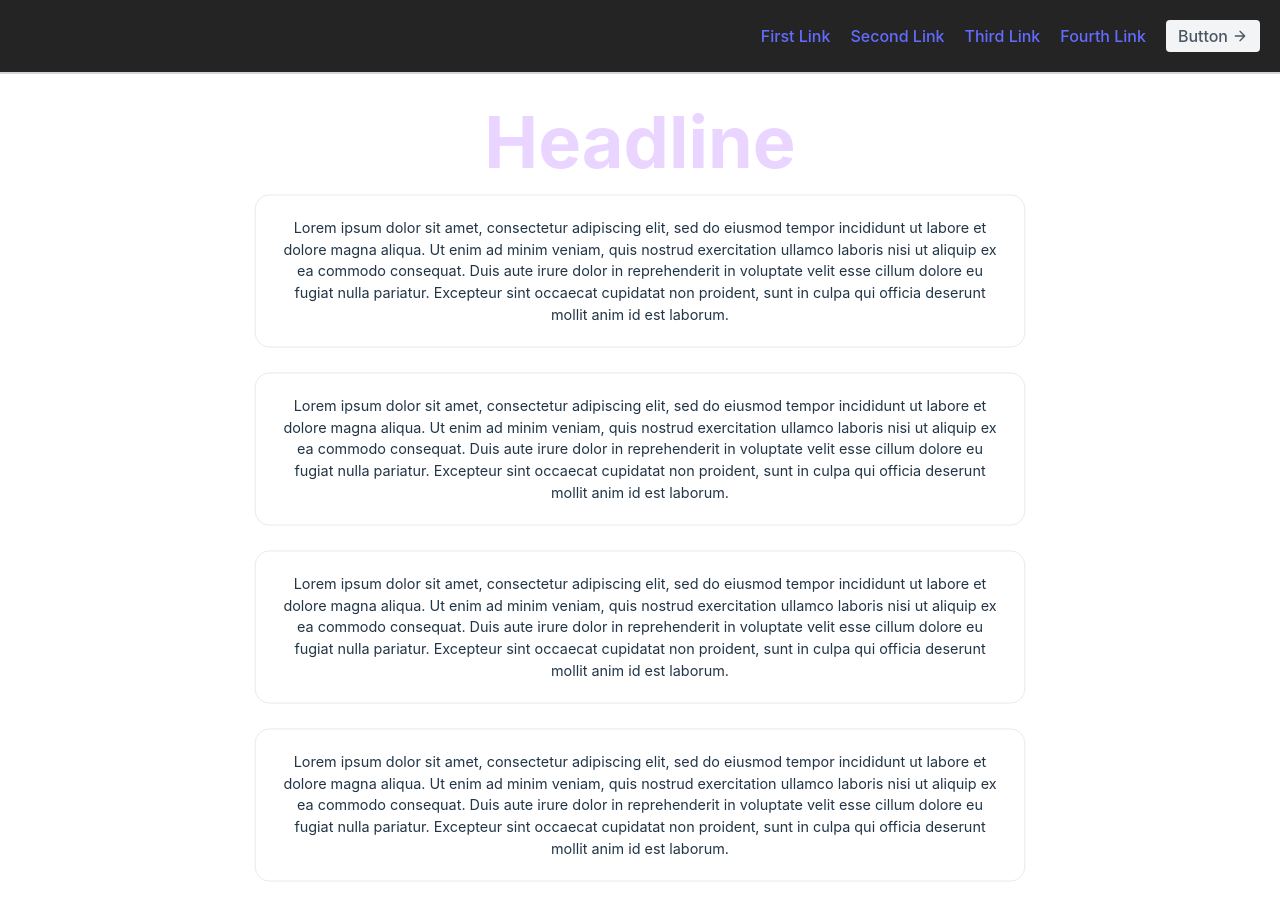
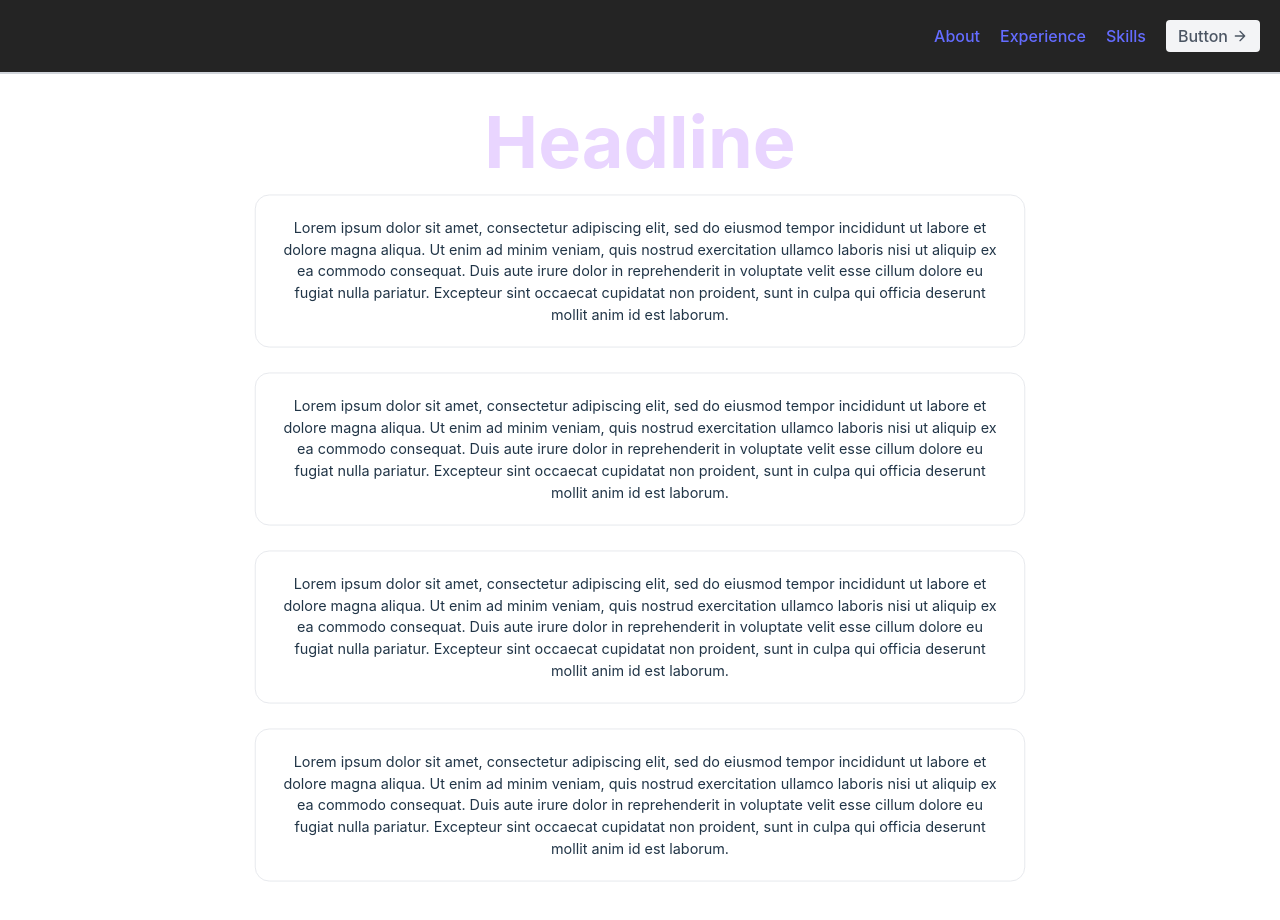
Before and after one commit to abaydar/portfolio-tailwind-css, a React (Vite) app: page / in a window 1280 px wide. Shown: the top 920 px of the page. Built offline with nearby package versions, Linux system fonts and the light colour scheme.

Commit message:
add custom link component for navigation

```diff
--- a/src/App.tsx
+++ b/src/App.tsx
@@ -1,5 +1,5 @@
 import './App.css'
-import Header from './header'
+import Header from './components/header'
 
 function App() {
   return (
--- a/src/header.tsx
+++ b/src/components/header.tsx
@@ -1,4 +1,5 @@
-
+import { navigationLinks } from "../lib/data/navigationLinks"
+import CustomLink from "./link"
 
 const Header = () => {
   return (
@@ -6,10 +7,11 @@ const Header = () => {
       <header className="sticky bg-[#242424] text-gray-600 body-font z-10 w-screen top-0 left-0 border-b-2 border-gray-300">
         <div className="container mx-auto flex flex-wrap p-5 flex-col md:flex-row items-center">
           <nav className="md:ml-auto flex flex-wrap items-center text-base justify-center">
-            <a className="mr-5 hover:text-gray-900">First Link</a>
-            <a className="mr-5 hover:text-gray-900">Second Link</a>
-            <a className="mr-5 hover:text-gray-900">Third Link</a>
-            <a className="mr-5 hover:text-gray-900">Fourth Link</a>
+            {navigationLinks.map((link) =>
+              <CustomLink href={`#${link}`}>
+                {link.charAt(0).toUpperCase() + link.slice(1)}
+              </CustomLink>
+            )}
           </nav>
           <button className="inline-flex items-center bg-gray-100 border-0 py-1 px-3 focus:outline-none hover:bg-gray-200 rounded text-base mt-4 md:mt-0">Button
             <svg fill="none" stroke="currentColor" stroke-linecap="round" stroke-linejoin="round" stroke-width="2" className="w-4 h-4 ml-1" viewBox="0 0 24 24">
--- /dev/null
+++ b/src/components/link.tsx
@@ -0,0 +1,15 @@
+
+export interface CustomLinkProps {
+  href: string;
+  children: string;
+}
+
+const CustomLink = ({ href, children }: CustomLinkProps) => {
+  return (
+    <a href={href} className="mr-5 hover:text-gray-900">
+      {children}
+    </a>
+  )
+}
+
+export default CustomLink
--- /dev/null
+++ b/src/lib/data/navigationLinks.ts
@@ -0,0 +1,5 @@
+export const navigationLinks = [
+  'about',
+  'experience',
+  'skills',
+];
```
